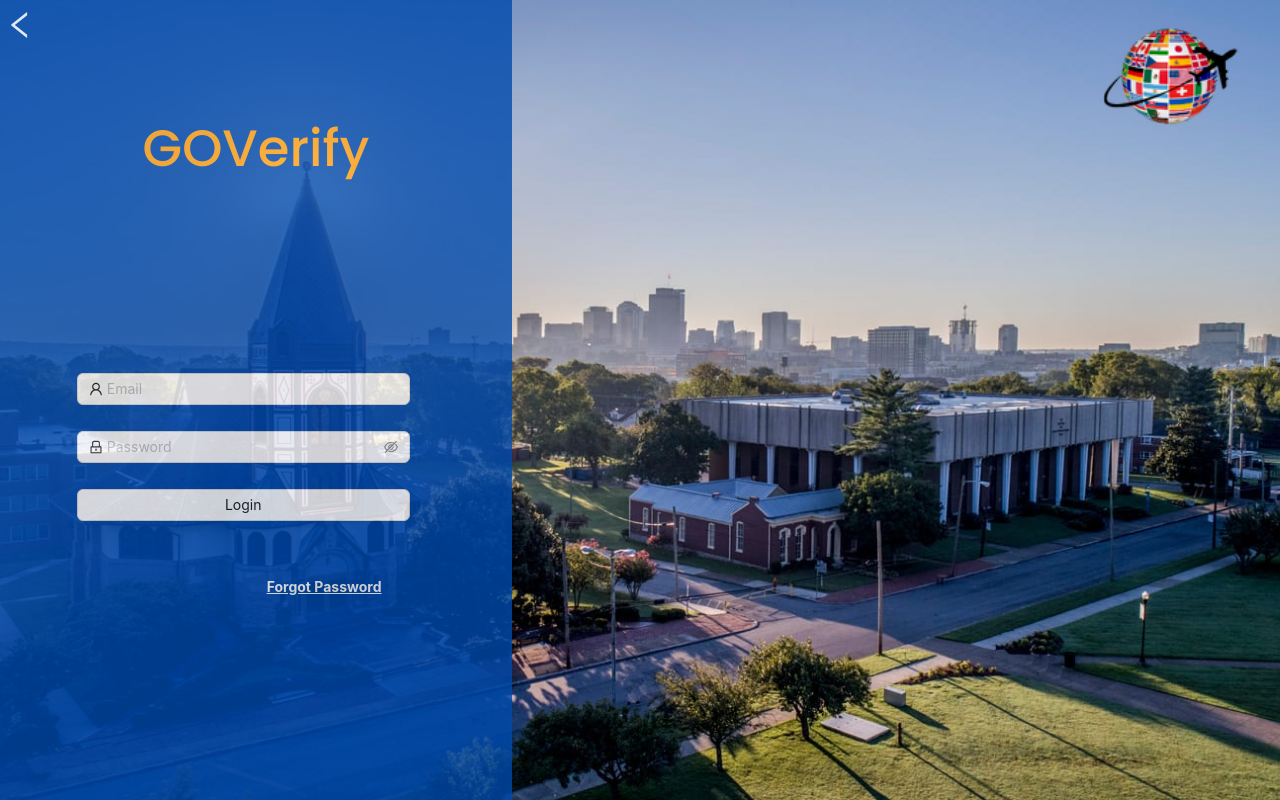
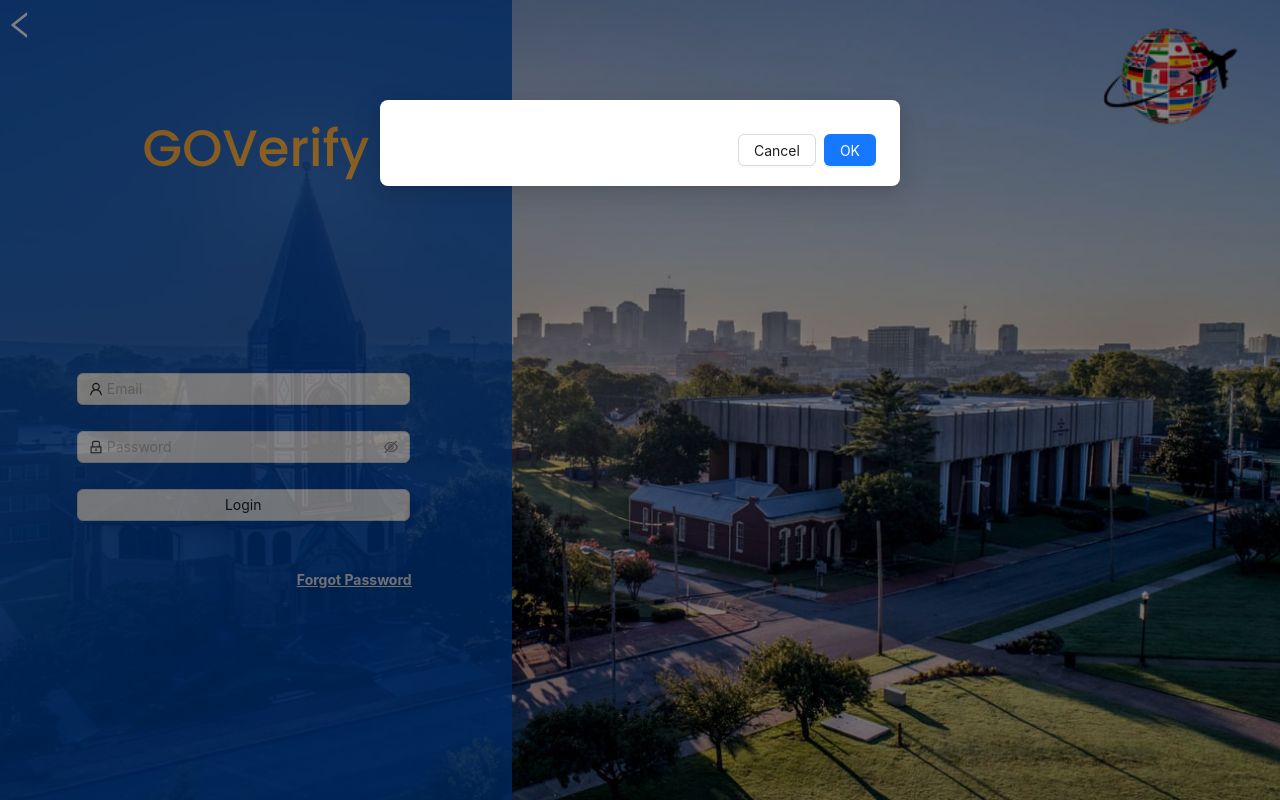
Before and after one commit to MayokunOyefeso/GOVErify, a React (Vite) app in the folder frontend/: page /login in a window 1280 px wide. Both pictures are taken after a click on the element "Forgot Password". Built offline with nearby package versions, Linux system fonts and the light colour scheme; no server answers.

Commit message:
fix: use modal for error displays

```diff
--- a/frontend/src/App.css
+++ b/frontend/src/App.css
@@ -30,7 +30,10 @@
   position: absolute;
   right: 5%;
   bottom: 15%;
-  width: 10%;
+  width: auto; /* Allow the width to shrink with the content */
+  padding: 1px 10px; /* Adjust padding as needed */
+  white-space: nowrap; /* Prevent text wrapping */
+  font-size: 1rem;
 }
 .globe{
   position: absolute;
@@ -146,9 +149,9 @@
 .pwd-redirect-text{
   color: white;
   text-decoration: underline;
-  margin-right: 25%;
+  margin-right: 10%;
   cursor:pointer;
-  margin-top: 120px;
+
 }
 .login-redirect-text{
   color: white;
--- /dev/null
+++ b/frontend/src/Components/ErrorModal.tsx
@@ -0,0 +1,16 @@
+import { Modal } from 'antd';
+
+function ErrorModal({ visible, errorMessage, onClose }: { visible: boolean, errorMessage: string, onClose: () => void }) {
+  return (
+    <Modal
+      open={visible}
+      onOk={onClose}
+      onCancel={onClose}
+      closable={false}
+    >
+      <p>{errorMessage}</p>
+    </Modal>
+  );
+}
+
+export default ErrorModal;
--- a/frontend/src/Pages/General/LandingView.tsx
+++ b/frontend/src/Pages/General/LandingView.tsx
@@ -1,16 +1,18 @@
 import '../../App.css'
 import { Button } from 'antd';
 import globe from "../../images/globe.png"
-import { useState } from 'react';
+import { useEffect, useState } from 'react';
 import { useNavigate } from 'react-router-dom';
 
 function LandingView() {
     const navigate = useNavigate();
     const [goToLogin, setGoToLogin] = useState(false);
 
-    if (goToLogin){
-    navigate("/signup")
-    }
+    useEffect(() => {
+      if (goToLogin) {
+          navigate("/signup");
+      }
+  }, [goToLogin, navigate]);
 
   return (
     <div className="image">
--- a/frontend/src/Pages/General/LoginView.tsx
+++ b/frontend/src/Pages/General/LoginView.tsx
@@ -2,12 +2,12 @@ import globe from "../../images/globe.png"
 import { Button, Form, Input } from 'antd';
 import { LockOutlined, LeftOutlined, UserOutlined } from '@ant-design/icons';
 import { useEffect, useState } from "react";
-import { Navigate, useNavigate } from "react-router-dom";
+import { useNavigate } from "react-router-dom";
 import { auth } from "../../firebase/firebase";
 import { EmailList } from "../../CustomTypes";
 import { signInWithEmailAndPassword, sendPasswordResetEmail } from "firebase/auth";
 import axios from "axios";
-
+import ErrorModal from "../../Components/ErrorModal";
 
 function formatErrorCode(errorString: string): string | null {
   const match = /^auth\/(.+)$/.exec(errorString);
@@ -24,8 +24,6 @@ function formatErrorCode(errorString: string): string | null {
 }
 }
 
-
-
 function LoginView() {
   const navigate = useNavigate();
   const [email, setEmail] = useState("");
@@ -34,11 +32,23 @@ function LoginView() {
   const [stdHome, setStdHome] = useState(false);
   const [adminHome, setAdminHome] = useState(false);
   const [errorMessage, setErrorMessage] = useState("");
+  const [pwdResetMessage, setPwdResetMessage] = useState("");
+  const [isModalVisible, setIsModalVisible] = useState(false);
   const [authErrorMessage, setAuthErrorMessage] = useState("");
-  const [pwdResetMessage, setPwdResetMessage] = useState("");
   const [passwordVisible, setPasswordVisible] = useState(false);
   const [userDetails, setUserDetaiils] = useState<{ [key: string]: string }>({});
 
+  useEffect(() => {
+    if (stdHome){
+      navigate("/dashboard")
+    }
+    if (adminHome){
+      navigate("/admin")
+    }
+    if (goBack){
+      navigate("/signup")
+    }
+}, [stdHome, adminHome, goBack, navigate]);
 
   useEffect(() => {
     let processing = true;
@@ -48,14 +58,6 @@ function LoginView() {
       processing = false;
     };
   }, []);
-
-  if (stdHome){
-    return <Navigate to="/dashboard"/>
-  }
-
-  if (adminHome){
-    return <Navigate to="/admin"/>
-  }
 
   const axiosFetchData = async (processing: boolean) => {
     await axios.get("http://localhost:4000/user_emails")
@@ -81,10 +83,17 @@ function LoginView() {
       }
     } else {
       setErrorMessage("Please verify your email.")
+      setIsModalVisible(true);
     }
   }).catch ((error) => {
     const errorCode: string | null = error.code
-    setAuthErrorMessage(formatErrorCode(errorCode))
+    let message = formatErrorCode(errorCode)
+    if (message === "Invalid Credential"){
+      setAuthErrorMessage("Invalid email or password")
+    }else{
+      setAuthErrorMessage(message)
+    }
+    setIsModalVisible(true);
   })
   }
 
@@ -97,10 +106,15 @@ function LoginView() {
     const errorCode: string | null = error.code;
     setPwdResetMessage(formatErrorCode(errorCode));
   });
+  setIsModalVisible(true);
   }
-  if (goBack){
-    navigate("/signup")
-  }
+
+  const handleCloseModal = () => {
+    setIsModalVisible(false);
+    setErrorMessage("");
+    setAuthErrorMessage("");
+    setPwdResetMessage("");
+  };
 
   return (
     <div className="image">
@@ -110,9 +124,6 @@ function LoginView() {
     <div className="login">
     <LeftOutlined className="back-arrow" onClick={()=>setGoBack(true)} />
       <h1 className="logo">GOVerify</h1>
-      <span className="error">{errorMessage}</span>
-      <span className="error">{authErrorMessage}</span>
-      <span className="error">{pwdResetMessage}</span>
       <Form
         autoComplete="off"
         name="normal_login"
@@ -146,11 +157,18 @@ function LoginView() {
         Login
       </Button>
     </Form.Item>
-    <Form.Item className="pwd-redirect-box">
-      <h4 className="pwd-redirect"><span className="pwd-redirect-text" onClick={(resetPassword)}>Forgot Password</span></h4>
+    <Form.Item className="pwd-redirect">
+      <h4 className="pwd-redirect-text"><span className="pwd-redirect-text" onClick={(resetPassword)}>Forgot Password</span></h4>
     </Form.Item>
       </Form>
       </div>
+
+    <ErrorModal
+        visible={isModalVisible}
+        errorMessage={errorMessage || authErrorMessage || pwdResetMessage}
+        onClose={handleCloseModal}
+      />
+
     </div>
 
     )
--- a/frontend/src/Pages/General/SignupView.tsx
+++ b/frontend/src/Pages/General/SignupView.tsx
@@ -1,12 +1,13 @@
 import axios from "axios";
 import globe from "../../images/globe.png"
 import { useEffect, useState } from "react";
-import { Navigate, useNavigate } from "react-router-dom";
+import {  useNavigate } from "react-router-dom";
 import { auth } from "../../firebase/firebase";
 import { EmailList } from "../../CustomTypes";
 import { Button, Select, Form, Input } from 'antd';
 import { createUserWithEmailAndPassword, sendEmailVerification } from "firebase/auth";
 import { LockOutlined, UserOutlined, MailOutlined, LeftOutlined } from '@ant-design/icons';
+import ErrorModal from "../../Components/ErrorModal";
 
 //This function helps format the error message to shoe the user only the text needed.
 function formatErrorCode(errorString: string): string | null {
@@ -34,11 +35,21 @@ function SignupView() {
   const [confirmPwd, setConfirmPwd] = useState("");
   const [goToLogin, setGoToLogin] = useState(false);
   const [errorMessage, setErrorMessage] = useState("");
+  const [isModalVisible, setIsModalVisible] = useState(false);
   const [passwordVisible, setPasswordVisible] = useState(false);
   const [confirmPwdVisible, setConfirmPwdVisible] = useState(false);
   const [confirmationMessage, setConfirmationMessage] = useState("");
   const [userDetails, setUserDetaiils] = useState<{ [key: string]: string }>({});
 
+
+  useEffect(() => {
+    if (goToLogin) {
+        navigate("/login");
+    }
+    if (goBack) {
+        navigate("/");
+    }
+  }, [goToLogin, goBack, navigate]);
 
   useEffect(() => {
     let processing = true;
@@ -112,14 +123,20 @@ function SignupView() {
     }
   }
 
+  useEffect(() => {
+    if (errorMessage !== ""){
+      setIsModalVisible(true)
+    }
+    if (confirmationMessage !== ""){
+      setIsModalVisible(true)
+    }
+  },[errorMessage, confirmationMessage])
 
-  if (goToLogin){
-    navigate("/login")
-  }
-
-  if (goBack){
-    navigate("/")
-  }
+  const handleCloseModal = () => {
+    setIsModalVisible(false);
+    setErrorMessage("");
+    setConfirmationMessage("");
+  };
 
   return (
     <div className="image">
@@ -129,8 +146,6 @@ function SignupView() {
     <div className="login">
       <LeftOutlined className="back-arrow" onClick={()=>setGoBack(true)}/>
       <h1 className="logo">GOVerify</h1>
-      <p className="error">{confirmationMessage}</p>
-      <p className="error">{errorMessage}</p>
       <Form
         autoComplete="off"
         name="signup"
@@ -208,7 +223,12 @@ function SignupView() {
       <h4 className="login-redirect" onClick={() => setGoToLogin(true)}>Already have an account? <span className="login-redirect-text">Login</span> </h4>
     </Form.Item>
       </Form>
-      </div>
+    </div>
+    <ErrorModal
+        visible={isModalVisible}
+        errorMessage={errorMessage || confirmationMessage }
+        onClose={handleCloseModal}
+    />
     </div>
   )
   }
```
